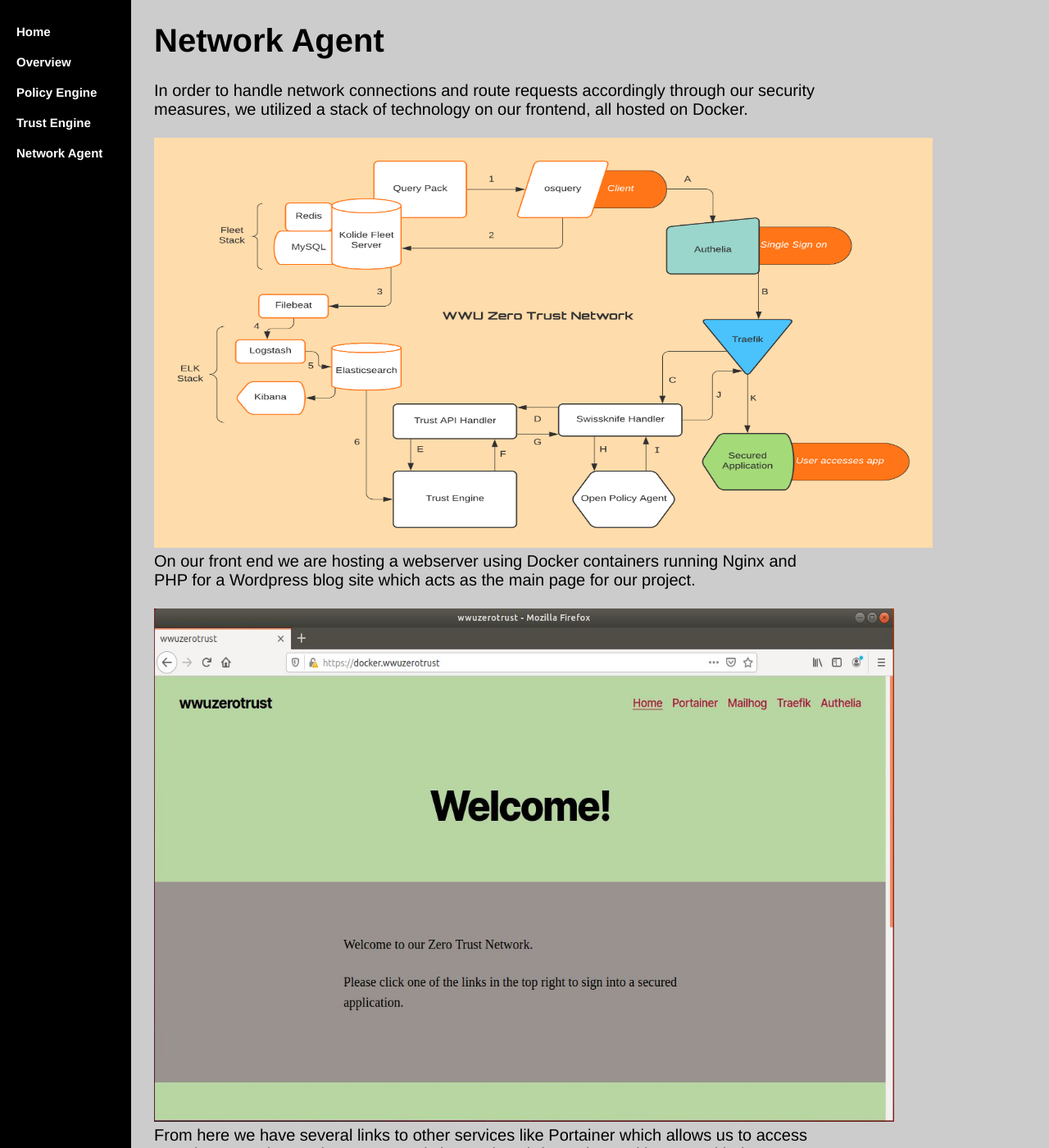
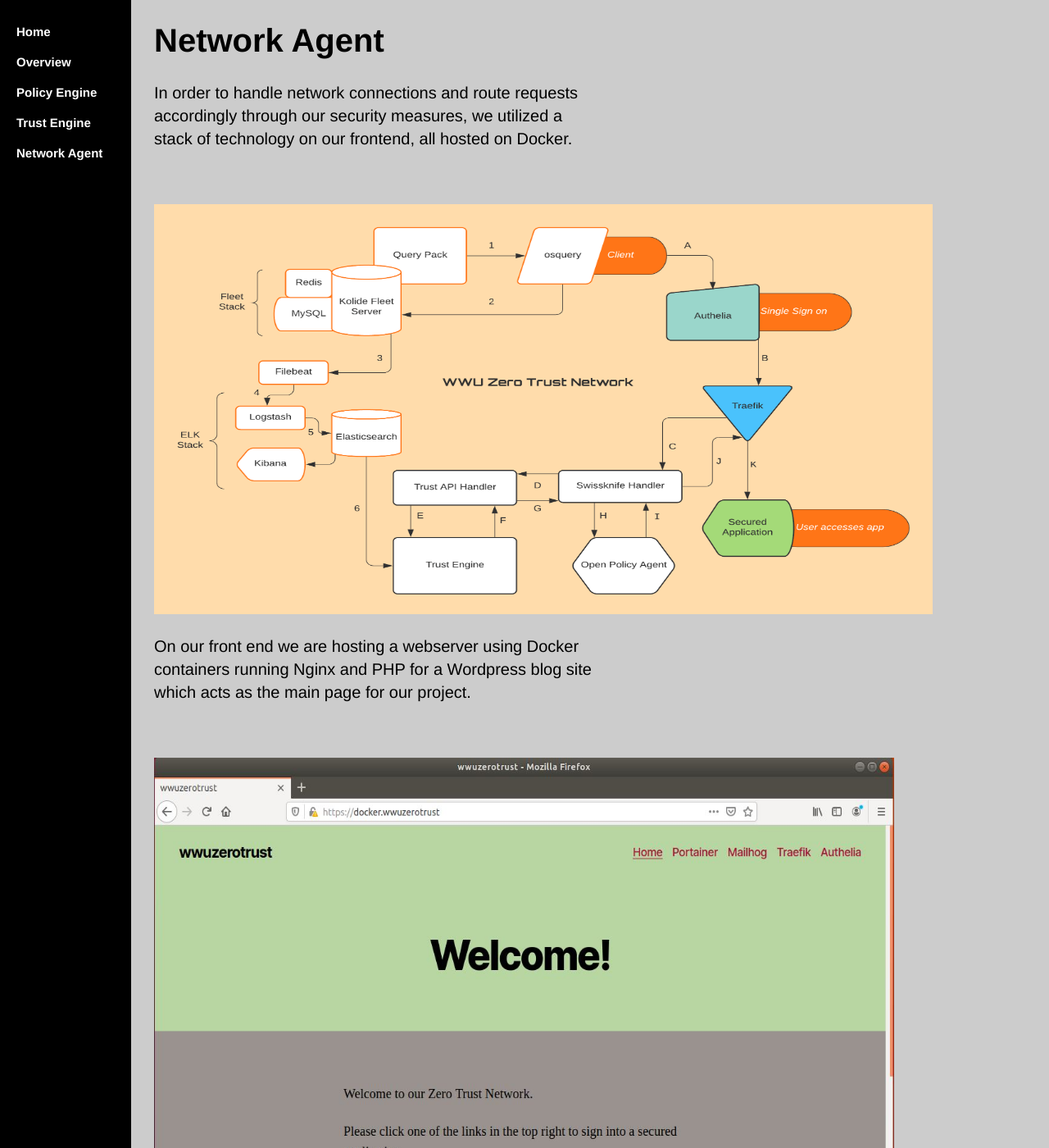
Before and after one commit to WWUZeroTrust/WWUZeroTrust.github.io, a Jekyll site: the page NetworkAgent/index.html, which Jekyll copies as it is, in a window 1280 px wide and 1400 px high. Shown: the whole window at 82% size. Built offline with Jekyll 4.4.1, drawn with Linux system fonts in a browser that asks for light colours.

Commit message:
Update index.html

```diff
--- a/NetworkAgent/index.html
+++ b/NetworkAgent/index.html
@@ -86,6 +86,12 @@
 a:hover {
     text-decoration: underline;
 }
+p {
+    font-size: 1em;
+    line-height: 1.4em;
+    color: black;
+    width: 65%;
+}
 </style>
 </head>
 <body>
@@ -104,58 +110,60 @@
 	<p>
 	In order to handle network connections and route requests accordingly through our security measures, we utilized a stack of
 		technology on our frontend, all hosted on Docker.
-
+	</p>
 	<br>
 	<br><img src="/image/Flowchart_Traefik_NetworkAgent.png" alt="hi" class="inline" height="500" width="950"/>
 	<br>
-
+	<p>
 	On our front end we are hosting a webserver using Docker containers running Nginx and PHP for a Wordpress blog site which acts
 		as the main page for our project.
-
+	</p>
 	<br>
 	<br><img src="/image/Website.JPG" alt="hi" class="inline" height="626" width="903"/>
 	<br>
-
+	<p>
 	From here we have several links to other services like Portainer which allows us to access containers running on the system and
 		view various information and interact with them.
-
+	</p>
 	<br>
 	<br><img src="/image/Portainer.JPG" alt="hi" class="inline" height="626" width="903"/>
 	<br>
-
+	<p>
 	Mailhog is another service we host on our site; this service allows users to test their outgoing mail before sending out emails.
-
+	</p>
 	<br>
 	<br><<img src="/image/Mailhog.JPG" alt="hi" class="inline" height="626" width="903"/>
 	<br>
-
+	<p>
 	These services represent various management and email applications that an IT focused business would host. However, the
 		security of these applications is a concern and if a user browses to one of these services they are
 		authenticated and authorized using our Zero Trust Architecture.
+	</p>
 	<br>
+	<p>
 	This all begins with Authelia, our single sign on service in a container which works in tandem with Traefik to incoming
 		connections to any of our sites and redirect the user to login before accessing any applications.
-
+	</p>
 	<br>
 	<br><img src="/image/Authelia.JPG" alt="hi" class="inline" height="683" width="1054"/>
 	<br>
-
+	<p>
 	Traefik handles this by enforcing the AuthForward middleware which pushes authentication and authorization to a third-party
 		service, in this case our Policy Engine, that returns an allow or deny response.
-
+	</p>
 	<br>
 	<br><img src="/image/Traefik3.png" alt="hi" class="inline" height="181" width="638"/>
 	<br>
-
+	<p>
 	In order to identify the correct data gets passed to the Policy and Trust Engines for permission checks and scoring, the username
 		of whoever signed in must be passed along with the data sent using AuthForward. Traefik allows for this to be done by
 		chaining middlewares together which will allow us to send headers containing the username used to sign into the service
 		as well as the destination they are trying to reach.
-
+	</p>
 	<br>
 	<br><img src="/image/traefik1.png" alt="hi" class="inline" height="406" width="808"/>
 	<br>
-
+	<p>
 	Once the AuthForward middleware runs and the headers are forwarded it will wait for a response from the Handler running on the
 		Policy Engine which will return an allow or deny decision from the Policy Engine. In the case of an allow decision the
 		user will be connected to the site and allowed to browse, in the case of a deny decision the site will be blocked from
```
